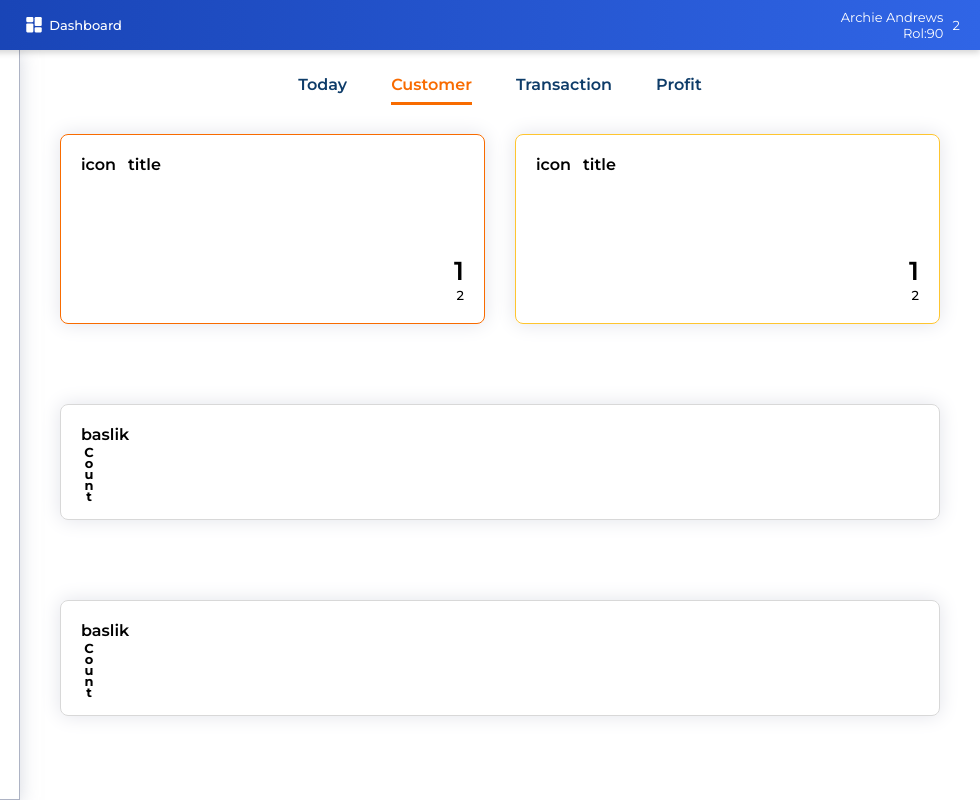
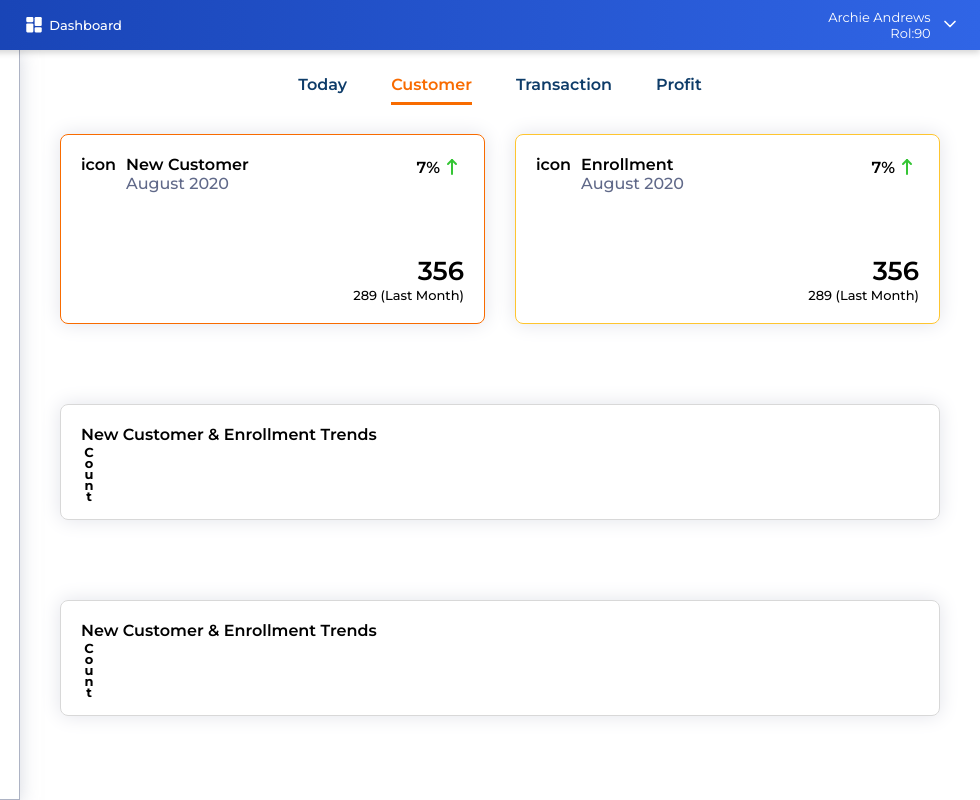
Before and after one commit to mse1im/angular-dashboard, a plain HTML site: page index.html at #!/customer in a window 1280 px wide. Shown: the full height of the page, 300-1280 px from the left. Drawn offline with Linux system fonts and the light colour scheme.

Commit message:
content up to date

```diff
--- a/assets/include/header.html
+++ b/assets/include/header.html
@@ -42,7 +42,12 @@
             <div class="name">Archie Andrews</div>
             <div class="role">Rol:90</div>
         </div>
-        <div class="menu">2</div>
+        <div class="menu"><svg xmlns="http://www.w3.org/2000/svg" class="icon icon-tabler icon-tabler-chevron-down"
+                width="20" height="20" viewBox="0 0 24 24" stroke-width="2" stroke="currentColor" fill="none"
+                stroke-linecap="round" stroke-linejoin="round">
+                <path stroke="none" d="M0 0h24v24H0z" fill="none"></path>
+                <polyline points="6 9 12 15 18 9"></polyline>
+            </svg></div>
     </div>
 </body>
 
--- a/assets/js/main.js
+++ b/assets/js/main.js
@@ -2,7 +2,7 @@ window.addEventListener("load", () => {
     let hamburgerMenu = document.querySelector(".hamburger-menu");
     let sideBar = document.querySelector(".sidebar");
     let brandName = document.querySelector(".logo");
-    let main = document.querySelector("main");
+    let main = document.querySelector(".main");
     let navElement = document.querySelector("nav").children[0].children;
     let subMenu = document.querySelector(".submenu");
 
--- a/assets/scss/main.scss
+++ b/assets/scss/main.scss
@@ -90,7 +90,7 @@ main {
 
             li {
                 height: 190px;
-                flex-grow: 1;
+                flex:1;
                 border: 1px solid;
                 box-shadow: 0px 0px 20px #E2E3EA;
                 border-radius: 8px;
@@ -98,11 +98,6 @@ main {
                 flex-direction: column;
                 padding: 20px;
                 justify-content: space-between;
-
-                &:hover {
-                    box-shadow: none;
-                    transition: all 0.5s ease-in-out 0s;
-                }
 
                 &:not(:last-child) {
                     margin-right: 30px;
@@ -126,13 +121,34 @@ main {
 
                 .head {
                     display: flex;
-                    justify-content: start;
+                    justify-content: space-between;
                     color: var(--black);
                     font-weight: 600;
                     font-size: var(--font);
 
-                    .icon {
-                        margin: 0 12px 0 0;
+                    .left {
+                        display: flex;
+
+                        .title {
+                            margin-left:1rem;
+                            display: flex;
+                            flex-direction: column;
+
+                            span.date {
+                                font-weight: 500;
+                                color:#606989;
+                            }
+                        }
+                    }
+
+                    .rase {
+                        display: flex;
+                        align-items: center;
+                        font-size: var(--font);
+
+                        svg {
+                            color:var(--four);
+                        }
                     }
                 }
 
@@ -143,6 +159,11 @@ main {
                     .score {
                         font-weight: 600;
                         font-size: var(--fontxl);
+
+                        small {
+                            font-size: var(--fontl);
+                            margin-right: .2rem;
+                        }
                     }
                     .detail {
                         font-size: var(--fonts);
@@ -173,6 +194,9 @@ main {
                 border: 1px solid #D8D8D8;
                 border-radius: 8px;
                 padding: 20px;
+                display: flex;
+                flex-direction: column;
+                align-content: space-between;
 
                 &:not(:last-child) {
                     margin-right: 30px;
@@ -188,6 +212,7 @@ main {
 
                 .img {
                     display: flex;
+                    align-items: center;
 
                     span {
                         margin-right: 20px;
--- a/assets/scss/sidebar.scss
+++ b/assets/scss/sidebar.scss
@@ -18,9 +18,10 @@
 
         .search {
 
+            border-bottom: 1px solid var(--border);
+
             input[type='text'] {
                 border: none;
-                border-bottom: 1px solid var(--border);
                 border-radius: 0;
 
                 &::placeholder {
@@ -215,7 +216,7 @@
                     display: none;
 
                     li {
-                        margin-left: 20px;
+                        margin-left: 32px;
 
                         a {
                             color: var(--text);
@@ -223,6 +224,10 @@
 
                             &::after {
                                 display: none;
+                            }
+
+                            &:hover {
+                                color:var(--secondary);
                             }
                         }
 
--- a/dist/customer.html
+++ b/dist/customer.html
@@ -19,37 +19,69 @@
             <ul class="box">
                 <li>
                     <div class="head">
+                        <div class="left">
                             <div class="icon">
                                 icon
                             </div>
                             <div class="title">
-                            title
+                                New Customer
+                                <span class="date">August 2020</span>
+                            </div>
+                        </div>
+                        <div class="right">
+                            <div class="rase">
+                                <span>7%</span> <svg xmlns="http://www.w3.org/2000/svg"
+                                    class="icon icon-tabler icon-tabler-arrow-narrow-up" width="24" height="24"
+                                    viewBox="0 0 24 24" stroke-width="2" stroke="currentColor" fill="none"
+                                    stroke-linecap="round" stroke-linejoin="round">
+                                    <path stroke="none" d="M0 0h24v24H0z" fill="none"></path>
+                                    <line x1="12" y1="5" x2="12" y2="19"></line>
+                                    <line x1="16" y1="9" x2="12" y2="5"></line>
+                                    <line x1="8" y1="9" x2="12" y2="5"></line>
+                                </svg>
+                            </div>
                         </div>
                     </div>
                     <div class="content">
                         <div class="score">
-                            1
+                            356
                         </div>
                         <div class="detail">
-                            2
+                            289 (Last Month)
                         </div>
                     </div>
                 </li>
                 <li>
                     <div class="head">
+                        <div class="left">
                             <div class="icon">
                                 icon
                             </div>
                             <div class="title">
-                            title
+                                Enrollment
+                                <span class="date">August 2020</span>
+                            </div>
+                        </div>
+                        <div class="right">
+                            <div class="rase">
+                                <span>7%</span> <svg xmlns="http://www.w3.org/2000/svg"
+                                    class="icon icon-tabler icon-tabler-arrow-narrow-up" width="24" height="24"
+                                    viewBox="0 0 24 24" stroke-width="2" stroke="currentColor" fill="none"
+                                    stroke-linecap="round" stroke-linejoin="round">
+                                    <path stroke="none" d="M0 0h24v24H0z" fill="none"></path>
+                                    <line x1="12" y1="5" x2="12" y2="19"></line>
+                                    <line x1="16" y1="9" x2="12" y2="5"></line>
+                                    <line x1="8" y1="9" x2="12" y2="5"></line>
+                                </svg>
+                            </div>
                         </div>
                     </div>
                     <div class="content">
                         <div class="score">
-                            1
+                            356
                         </div>
                         <div class="detail">
-                            2
+                            289 (Last Month)
                         </div>
                     </div>
                 </li>
@@ -60,7 +92,7 @@
             <ul class="box-lg">
                 <li>
                     <div class="title">
-                        baslik
+                        New Customer & Enrollment Trends
                     </div>
                     <div class="img">
                         <span>Count</span>
@@ -74,7 +106,7 @@
             <ul class="box-lg">
                 <li>
                     <div class="title">
-                        baslik
+                        New Customer & Enrollment Trends
                     </div>
                     <div class="img">
                         <span>Count</span>
--- a/index.html
+++ b/index.html
@@ -10,7 +10,7 @@
 <body ng-app="woodgrove">
     <header ng-include="'assets/include/header.html'"></header>
     <div class="sidebar" ng-include="'assets/include/sidebar.html'"></div>
-    <main ng-view></main>
+    <main class="main" ng-view></main>
     <script src="assets/lib/angular/angular.min.js"></script>
     <script src="assets/lib/angular/angular-animate.min.js"></script>
     <script src="assets/lib/angular/angular-route.min.js"></script>
```
Also changed, not shown: dist/today.html (+15 -15 lines), assets/css/main.css, assets/css/sidebar.css, 2 other files. Lines whose indentation alone changed are shown as unchanged.
